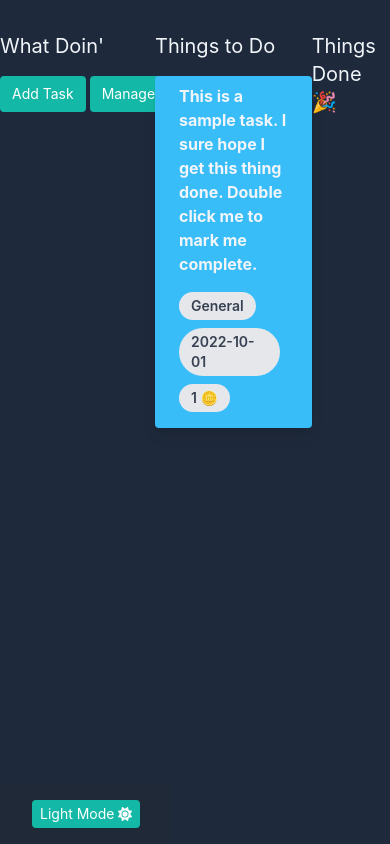
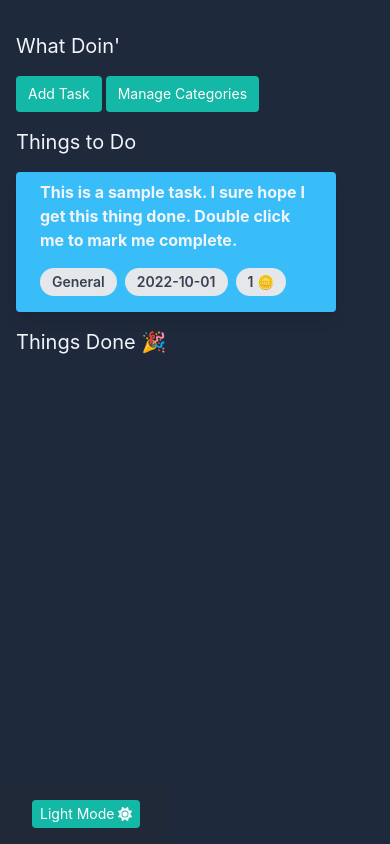
Before and after one commit to erwich/tailwind-react-todo, a React (Create React App) app: page / in a window 390 px wide. Built offline with nearby package versions, Linux system fonts and the light colour scheme.

Commit message:
Fixes mobile breakpoints and page title

```diff
--- a/public/index.html
+++ b/public/index.html
@@ -24,7 +24,7 @@
       work correctly both with client-side routing and a non-root public URL.
       Learn how to configure a non-root public URL by running `npm run build`.
     -->
-    <title>React App</title>
+    <title>What Doin'</title>
   </head>
   <body>
     <noscript>You need to enable JavaScript to run this app.</noscript>
--- a/src/pages/ToDo/index.js
+++ b/src/pages/ToDo/index.js
@@ -17,11 +17,11 @@ const ToDo = () => {
   const getColors = categoryName => categories.filter( category => category.name === categoryName )[0].colors
 
   return (
-    <div className="flex flex-row py-4">
-      <div className="basis-1/4">
+    <div className="flex flex-col lg:flex-row flex-wrap py-4">
+      <div className="px-4">
         <LeftBar />
       </div>
-      <div className="basis-1/2">
+      <div className="basis-1/2 px-4">
         <Header text="Things to Do" />
         <div className="flex gap-x-2 gap-y-2 flex-wrap">
           {tasks.map(({ id, content, due, category, value, done }) => (
@@ -39,7 +39,7 @@ const ToDo = () => {
           ))}
         </div>
       </div>
-      <div className="basis-1/4">
+      <div className="px-4">
         <RightBar />
       </div>
     </div>
```
